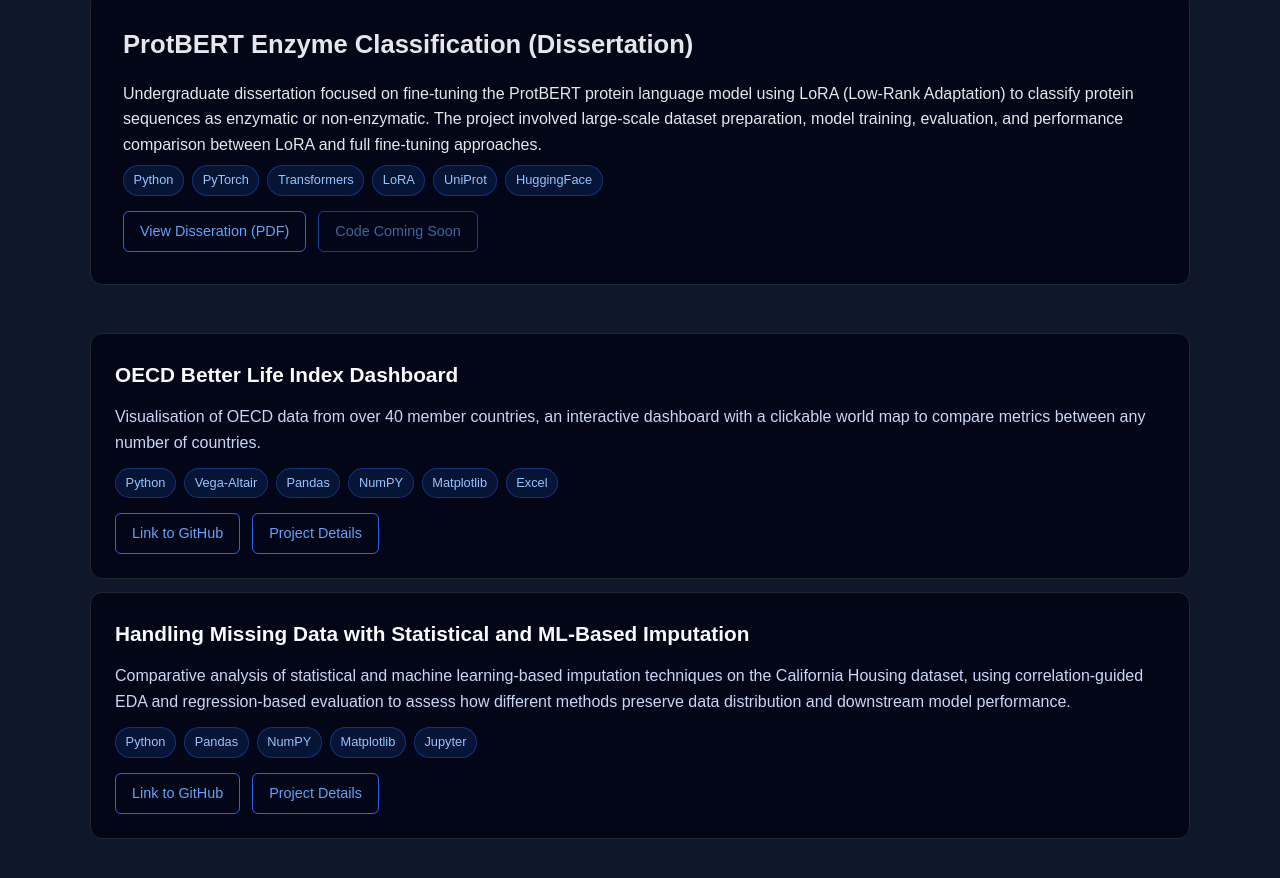
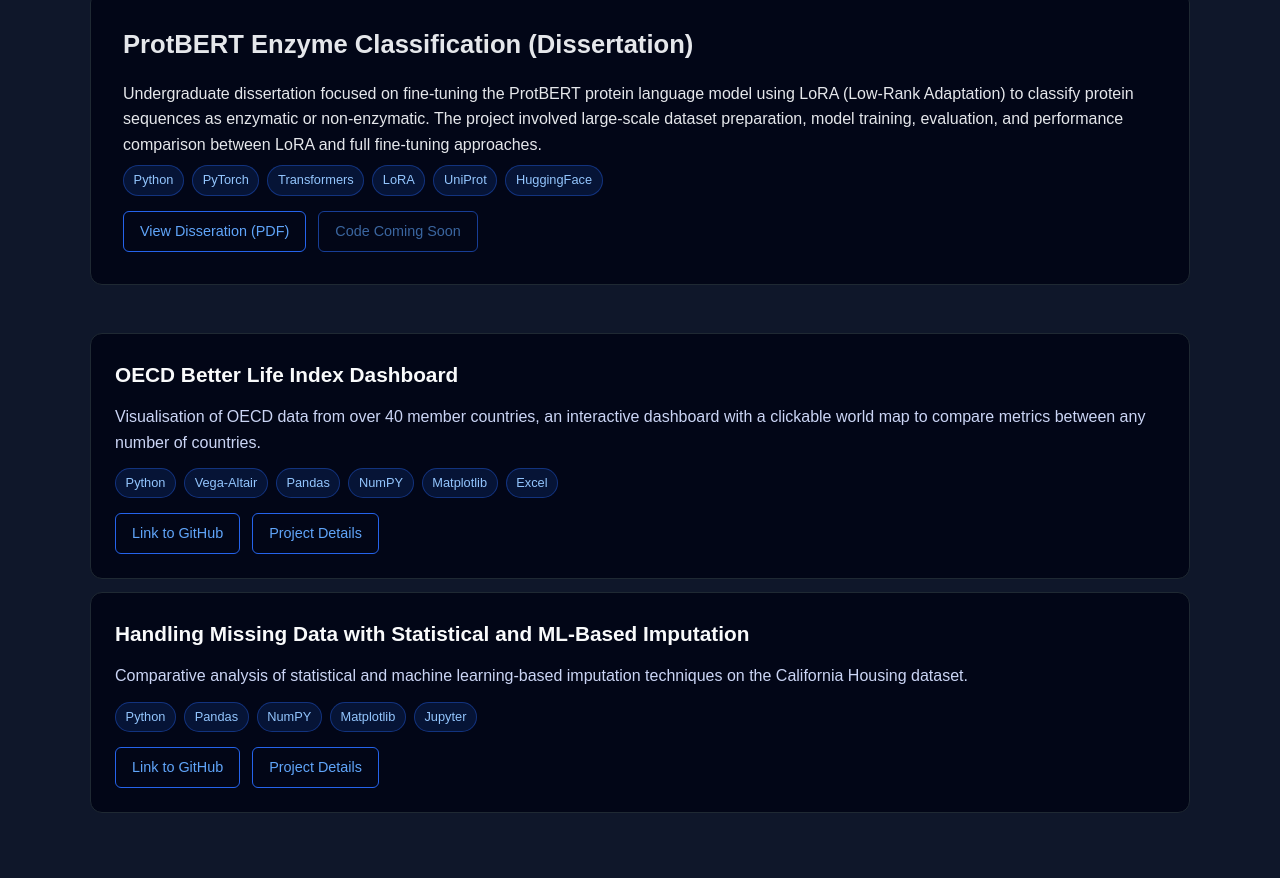
Before and after one commit to JasonTWalker/JasonTWalker.github.io, a plain HTML site: page projects.html in a window 1280 px wide. Shown: the part 305-1183 px from the top of the page. Drawn offline with Linux system fonts and the light colour scheme.

Commit message:
Updated project card for Data Imputation

```diff
--- a/projects.html
+++ b/projects.html
@@ -88,8 +88,7 @@
 <div class="project-card">
     <h4>Handling Missing Data with Statistical and ML-Based Imputation</h4>
     <p>
-        Comparative analysis of statistical and machine learning-based imputation techniques on the California Housing dataset,
-        using correlation-guided EDA and regression-based evaluation to assess how different methods preserve data distribution and downstream model performance.
+        Comparative analysis of statistical and machine learning-based imputation techniques on the California Housing dataset.
     </p>
     <div class="tech-tags">
                     <span class="tag">Python</span>
```
